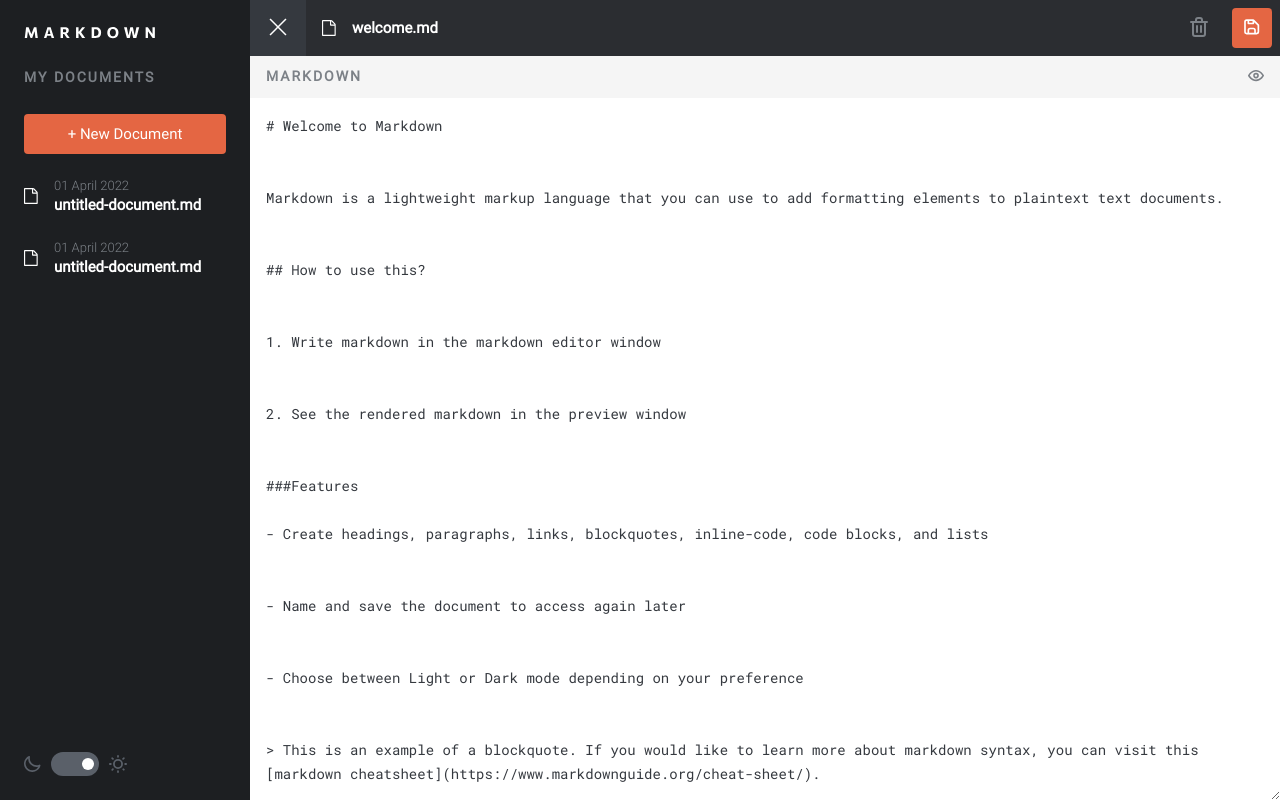
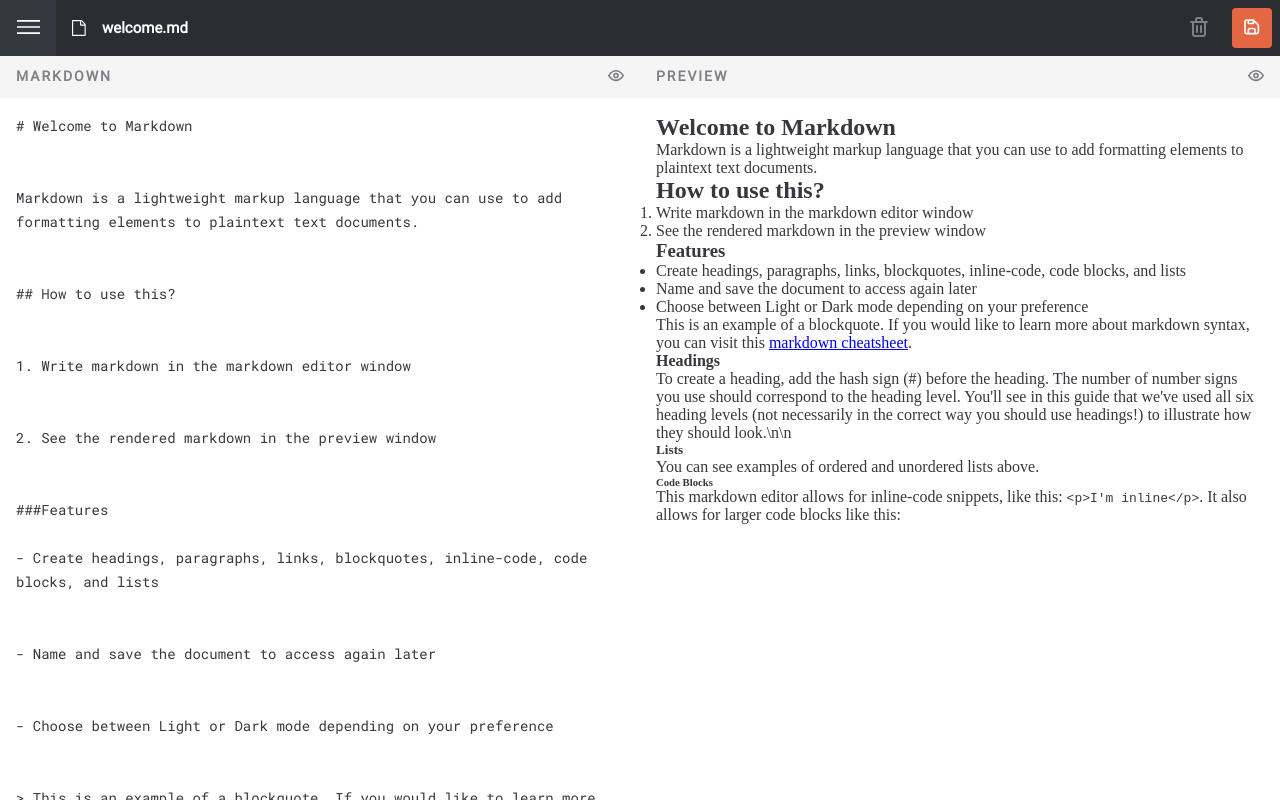
Before and after one commit to raistmere/challenge-browser-markdown-editor, a React (Vite) app: page / in a window 1280 px wide. Built offline with nearby package versions, Linux system fonts and the light colour scheme; the HTML template or start-up script is replaced by a standard one.

Commit message:
feat: added tablet responsive design: tablet will now show both editor & preview side by side

```diff
--- a/src/App.css
+++ b/src/App.css
@@ -69,27 +69,51 @@
 /* MOBILE */
 #APP {
     height: 100dvh;
+    display: grid;
+    grid-template-columns: 1fr;
+    grid-template-rows: auto 1fr;
+    overflow-x: hidden; /* This allows us to push all elements to the right without having a weird white space at the bottom */
+
+    > header {
+        grid-column: 1/-1;
+        grid-row: 1/2;
+    }
 
     > main {
+        grid-column: 1/-1;
+        grid-row: 2/-1;
         display: grid;
         grid-template-columns: 1fr;
         grid-template-rows: 1fr;
 
         > #EDITOR {
             grid-column: 1/-1;
+            grid-row: 1/-1;
         }
 
         > #PREVIEW {
+            display: none;
             grid-column: 1/-1;
+            grid-row: 1/-1;
+        }
+
+        /* Modifierrs */
+        &.previewActive {
+
+            > #EDITOR {
+                display: none;
+            }
+
+            > #PREVIEW {
+                display: block;
             }
         }
     }
 
-#APP.sidebar-open {
-    display: grid;
+    /* Modifiers */
+    &.sidebarActive {
         grid-template-columns: 250px 1fr;
         grid-template-rows: auto 1fr;
-    overflow-x: hidden; /* This allows us to push all elements to the right without having a weird white space at the bottom */
 
         > #SIDEBAR {
             grid-column: 1/1;
@@ -106,10 +130,25 @@
             grid-row: 2/-1;
         }
     }
+}
 
 /* TABLETS */
 @media screen and (min-width: 768px) {
+    #APP {
 
+        > main {
+            grid-template-columns: 1fr 1fr;
+
+            > #EDITOR {
+                grid-column: 1/2;
+            }
+
+            > #PREVIEW {
+                display: block;
+                grid-column: 2/-1;
+            }
+        }
+    }
 }
 
 /* DESKTOP */
--- a/src/App.tsx
+++ b/src/App.tsx
@@ -1,24 +1,36 @@
 import './App.css';
+import { useState } from 'react';
 import Header from "./components/header/Header.tsx";
 import Editor from "./components/editor/Editor.tsx";
 import Preview from "./components/preview/Preview.tsx";
 import Sidebar from './components/sidebar/Sidebar.tsx';
 
 function App() {
+  const [isSidebar, setIsSidebar] = useState<boolean>(false);
+  const [isPreview, setIsPreview] = useState<boolean>(false);
 
   return (
-    <div id="APP" className='sidebar-open'>
-      {/* Sidebar will push everything to the right when it is open */}
+    isSidebar
+      ? <div id="APP" className='sidebarActive'>
           <Sidebar />
           <header>
             <Header />
           </header>
-      <main>
+          <main className={isPreview ? "previewActive" : ""}>
             <Editor />
-        {/* <Preview /> */}
+            <Preview />
+          </main>
+        </div>
+      : <div id="APP">
+          <header>
+            <Header />
+          </header>
+          <main className={isPreview ? "previewActive" : ""}>
+            <Editor />
+            <Preview />
           </main>
         </div>
   )
-}
+};
 
 export default App
--- a/src/components/header/Header.tsx
+++ b/src/components/header/Header.tsx
@@ -6,7 +6,7 @@ const Header = () => {
         <div id="HEADER" className={styles.headerWrapper}>
             <div className={styles.leftSide}>
                 {/* We want to only show the correct menu button based on if the menu is open or not */}
-                { false ? /* This checks the isMenuOpen state*/
+                { true ? /* This checks the isMenuOpen state*/
                     <button className={styles.menuButton} aria-label="open menu button">
                         <svg className={styles.openMenuIcon} viewBox="0 0 30 18" xmlns="http://www.w3.org/2000/svg">
                             <g fill="#FFF" fillRule="evenodd">
```
Lines whose indentation alone changed are shown as unchanged.
